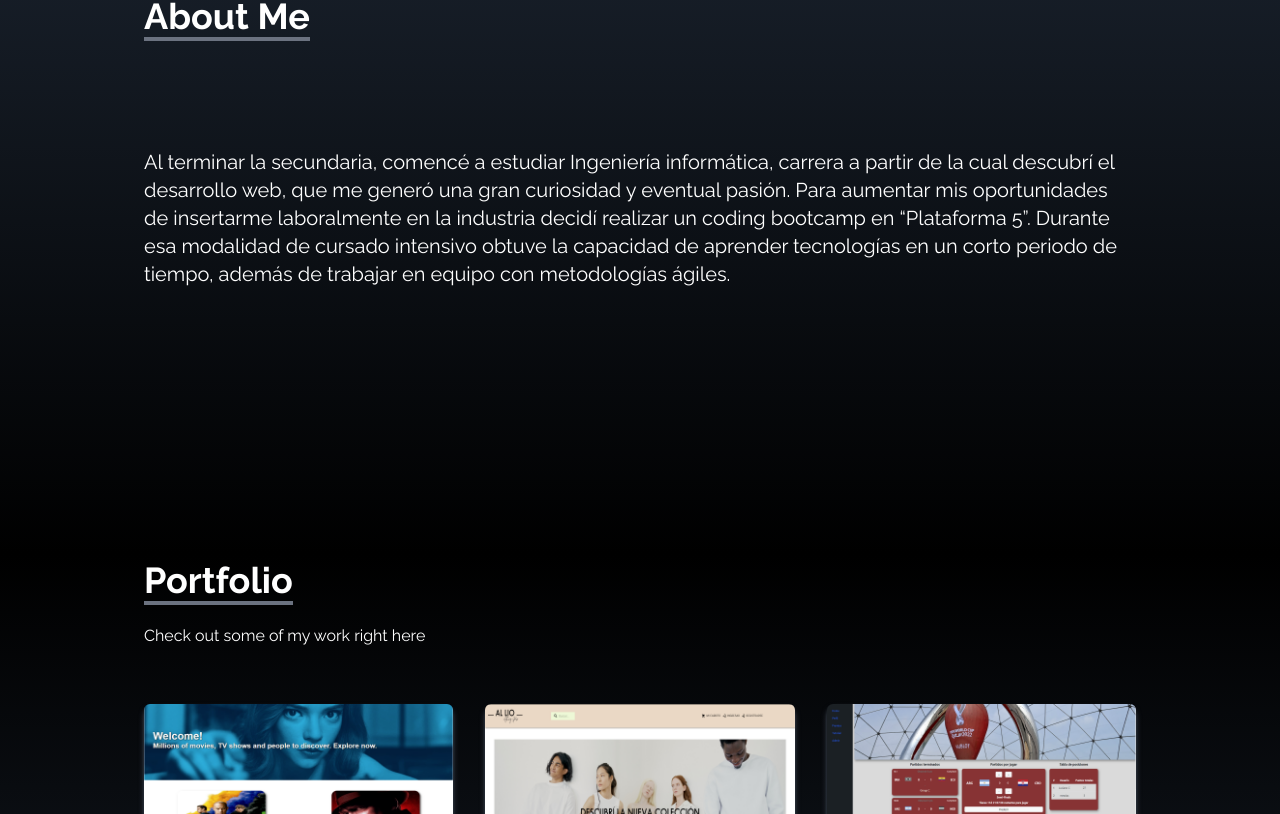
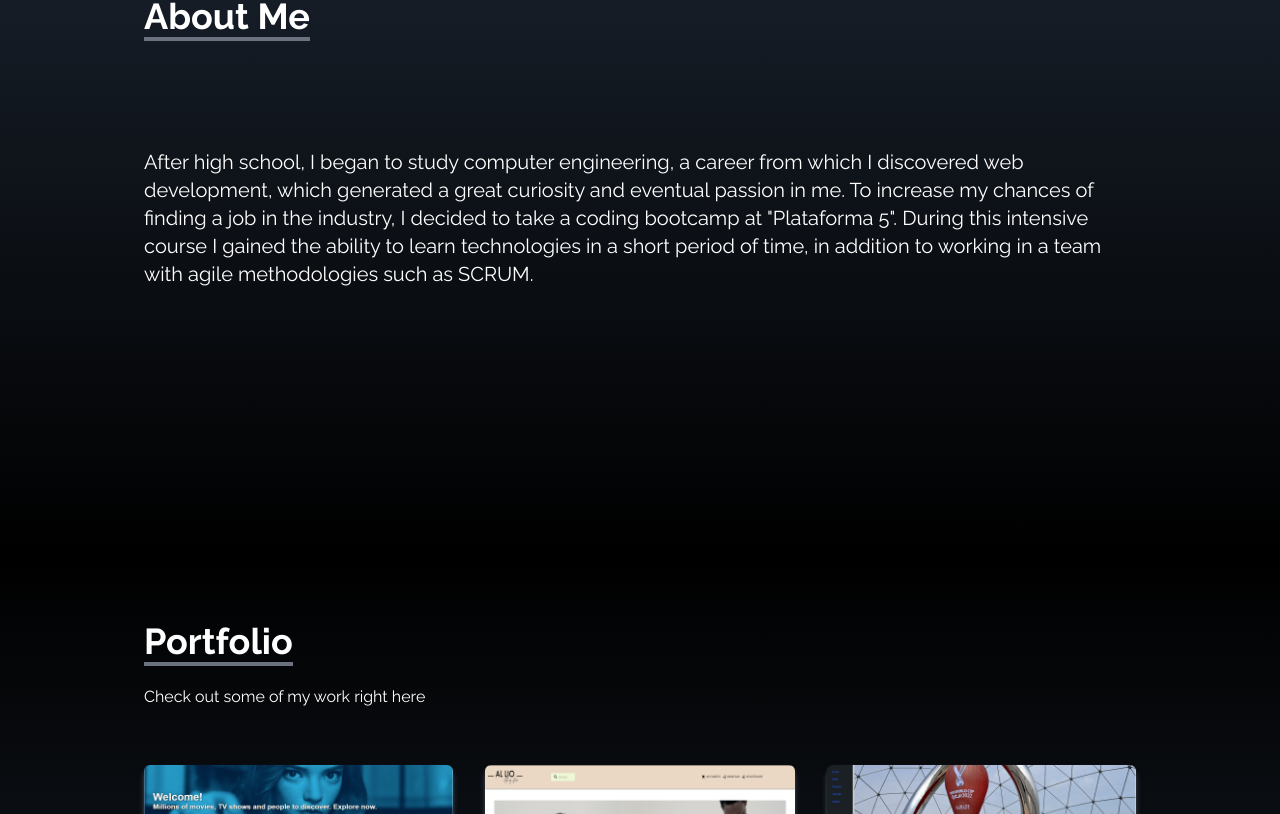
Before and after one commit to ElianRivoira/portfolio, a React (Create React App) app: page / in a window 1280 px wide. Shown: the part 1046-1860 px from the top of the page. Built offline with nearby package versions, Linux system fonts and the light colour scheme.

Commit message:
fixed portfolio and about in english

```diff
--- a/src/components/About.jsx
+++ b/src/components/About.jsx
@@ -2,31 +2,23 @@ import React from 'react';
 
 const About = () => {
   return (
-    <div
-      name='about'
-      className='w-full h-screen bg-gradient-to-b from-gray-800 to-black text-white'
-    >
+    <div name='about' className='w-full h-screen bg-gradient-to-b from-gray-800 to-black text-white'>
       <div className='max-w-screen-lg p-4 mx-auto flex flex-col justify-center w-full h-full'>
         <div className='pb-8'>
-          <p className='text-4xl font-bold inline border-b-4 border-gray-500'>
-            About Me
-          </p>
+          <p className='text-4xl font-bold inline border-b-4 border-gray-500'>About Me</p>
         </div>
 
         <p className='text-xl mt-20'>
-          Al terminar la secundaria, comencé a estudiar Ingeniería informática,
-          carrera a partir de la cual descubrí el desarrollo web, que me generó
-          una gran curiosidad y eventual pasión. Para aumentar mis oportunidades
-          de insertarme laboralmente en la industria decidí realizar un coding
-          bootcamp en “Plataforma 5”. Durante esa modalidad de cursado intensivo
-          obtuve la capacidad de aprender tecnologías en un corto periodo de
-          tiempo, además de trabajar en equipo con metodologías ágiles.
+          After high school, I began to study computer engineering, a career from which I discovered web development,
+          which generated a great curiosity and eventual passion in me. To increase my chances of finding a job in the
+          industry, I decided to take a coding bootcamp at "Plataforma 5". During this intensive course I gained the
+          ability to learn technologies in a short period of time, in addition to working in a team with agile
+          methodologies such as SCRUM.
         </p>
 
         <br />
 
-        <p className='text-xl'>
-        </p>
+        <p className='text-xl'></p>
       </div>
     </div>
   );
--- a/src/components/Experience.jsx
+++ b/src/components/Experience.jsx
@@ -131,7 +131,7 @@ const Experience = () => {
     >
       <div className="max-w-screen-lg mx-auto p-4 flex flex-col justify-center w-full h-full text-white">
         <div>
-          <p className="text-4xl font-bold border-b-4 border-gray-500 p-2 inline">
+          <p className="text-4xl font-bold border-b-4 border-gray-500 inline">
             Experience
           </p>
           <p className="py-6">These are the technologies I've worked with</p>
```
Also changed, not shown: src/assets/portfolio/aidam-app.png.
